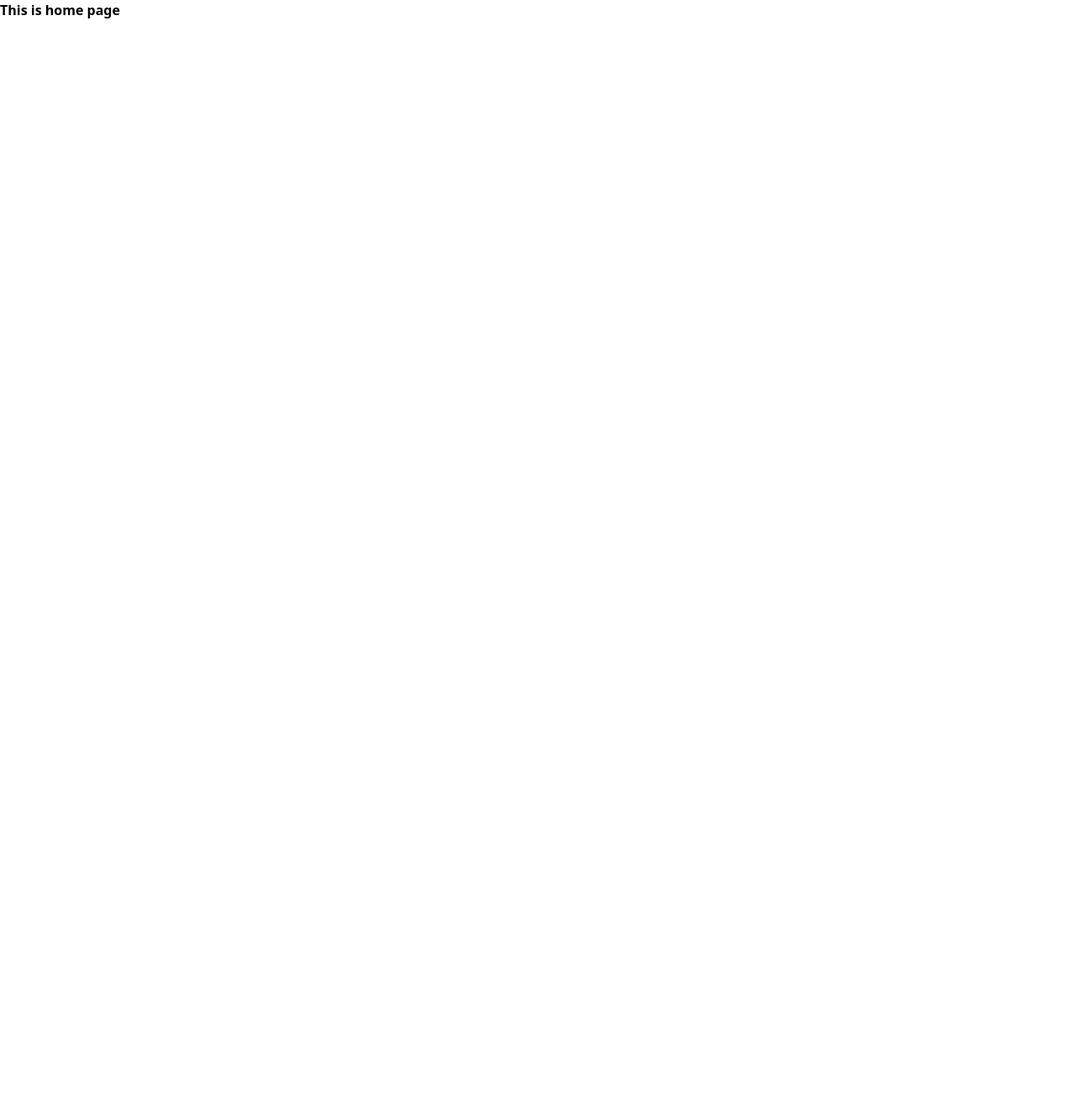
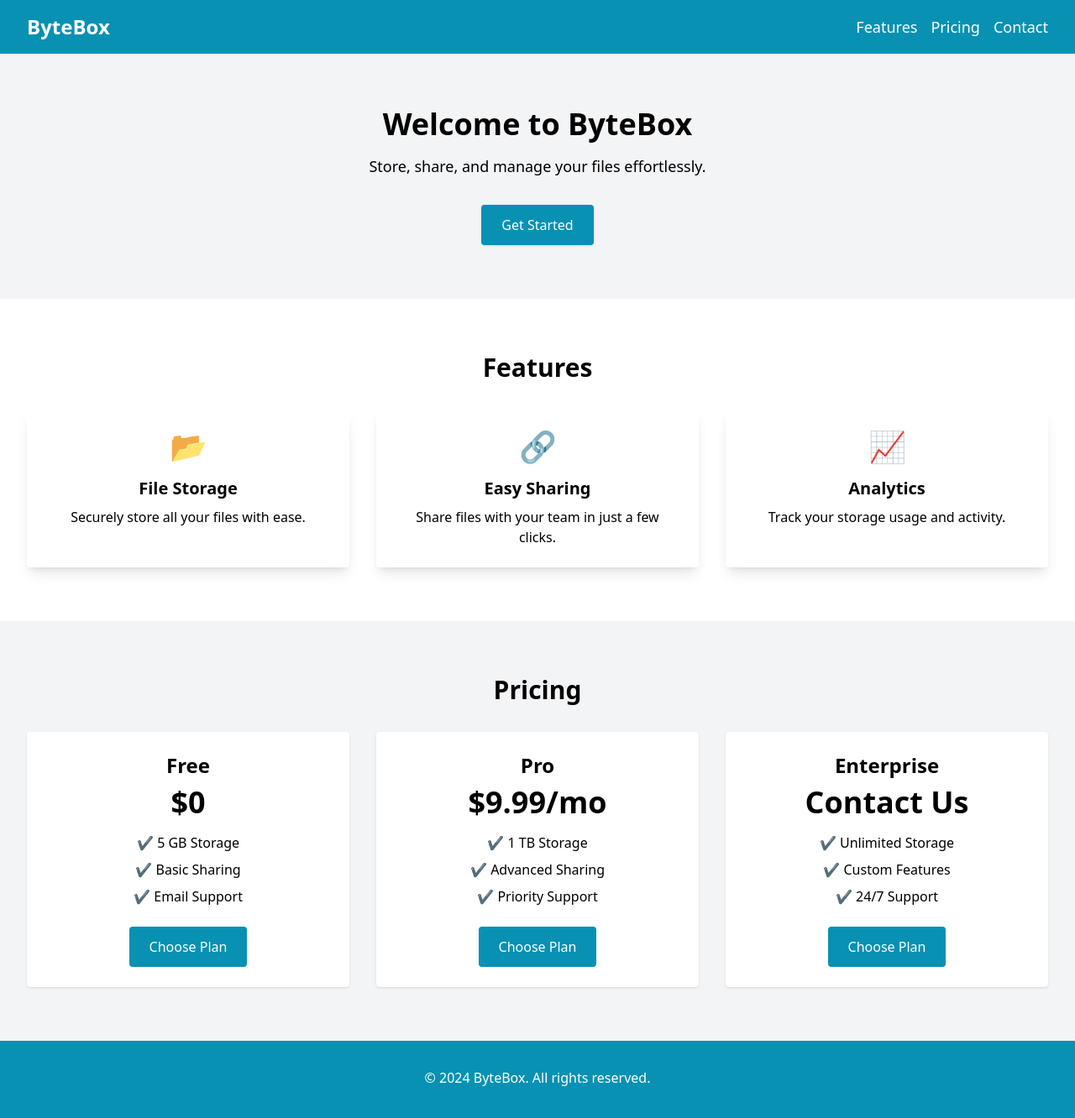
Before and after one commit to Bappy38/bytebox.dashboard, a React (Create React App) app: page / in a window 1280 px wide. Shown: the top 1332 px of the page at 84% size. Before the commit the page ends 800 px from the top, so only its background shows below. Built offline with nearby package versions, Linux system fonts and the light colour scheme.

Commit message:
Homepage Implemented

```diff
--- a/src/App.js
+++ b/src/App.js
@@ -3,7 +3,7 @@ import Home from './components/Home';
 
 function App() {
   return (
-    <div className='font-extrabold'>
+    <div>
       <Home/>
     </div>
   );
--- /dev/null
+++ b/src/components/FeatureCard.js
@@ -0,0 +1,11 @@
+const FeatureCard = ({ icon, title, description }) => {
+    return (
+        <div className="bg-white p-6 shadow-lg rounded text-center">
+            <div className="text-4xl mb-4">{icon}</div>
+            <h3 className="text-xl font-bold mb-2">{title}</h3>
+            <p>{description}</p>
+        </div>
+    )
+}
+
+  export default FeatureCard;
--- a/src/components/Home.js
+++ b/src/components/Home.js
@@ -1,11 +1,104 @@
+import FeatureCard from "./FeatureCard";
+import PricingCard from "./PricingCard";
 
 const Home = () => {
+    return (
+      <div className="font-sans">
 
-    return (
-        <div>
-            This is home page
-        </div>
-    )
-}
+        <header className="bg-cyan-600 text-white py-4 px-8">
+          <div className="container mx-auto flex justify-between items-center">
+            <h1 className="text-2xl font-bold">ByteBox</h1>
+            <nav>
+              <ul className="flex space-x-4 text-lg">
+                <li>
+                  <a href="#features" className="">
+                    Features
+                  </a>
+                </li>
+                <li>
+                  <a href="#pricing" className="">
+                    Pricing
+                  </a>
+                </li>
+                <li>
+                  <a href="#contact" className="">
+                    Contact
+                  </a>
+                </li>
+              </ul>
+            </nav>
+          </div>
+        </header>
 
-export default Home;
+        <section className="bg-gray-100 py-16">
+          <div className="container mx-auto text-center">
+            <h2 className="text-4xl font-bold mb-4">Welcome to ByteBox</h2>
+            <p className="text-lg mb-8">
+              Store, share, and manage your files effortlessly.
+            </p>
+            <button className="bg-cyan-600 text-white px-6 py-3 rounded shadow hover:bg-cyan-700">
+              Get Started
+            </button>
+          </div>
+        </section>
+
+        <section id="features" className="py-16">
+          <div className="container mx-auto text-center">
+            <h2 className="text-3xl font-bold mb-8">Features</h2>
+            <div className="grid grid-cols-1 md:grid-cols-3 gap-8 px-8">
+              <FeatureCard
+                icon="📂"
+                title="File Storage"
+                description="Securely store all your files with ease."
+              />
+              <FeatureCard
+                icon="🔗"
+                title="Easy Sharing"
+                description="Share files with your team in just a few clicks."
+              />
+              <FeatureCard
+                icon="📈"
+                title="Analytics"
+                description="Track your storage usage and activity."
+              />
+            </div>
+          </div>
+        </section>
+
+        <section id="pricing" className="bg-gray-100 py-16">
+          <div className="container mx-auto text-center">
+            <h2 className="text-3xl font-bold mb-8">Pricing</h2>
+            <div className="grid grid-cols-1 md:grid-cols-3 gap-8 px-8">
+              <PricingCard
+                plan="Free"
+                price="$0"
+                features={["5 GB Storage", "Basic Sharing", "Email Support"]}
+              />
+              <PricingCard
+                plan="Pro"
+                price="$9.99/mo"
+                features={["1 TB Storage", "Advanced Sharing", "Priority Support"]}
+              />
+              <PricingCard
+                plan="Enterprise"
+                price="Contact Us"
+                features={[
+                  "Unlimited Storage",
+                  "Custom Features",
+                  "24/7 Support",
+                ]}
+              />
+            </div>
+          </div>
+        </section>
+
+        <footer id="contact" className="bg-cyan-600 text-white py-8">
+          <div className="container mx-auto text-center">
+            <p className="mb-4">© 2024 ByteBox. All rights reserved.</p>
+          </div>
+        </footer>
+      </div>
+    );
+  };
+
+  export default Home;
--- /dev/null
+++ b/src/components/PricingCard.js
@@ -0,0 +1,21 @@
+
+const PricingCard = ({ plan, price, features }) => {
+    return (
+        <div className="bg-white p-6 shadow rounded">
+            <h3 className="text-2xl font-bold mb-2">{plan}</h3>
+            <p className="text-4xl font-bold mb-4">{price}</p>
+            <ul className="mb-6">
+                {features.map((feature, index) => (
+                <li key={index} className="mb-2">
+                    ✔️ {feature}
+                </li>
+                ))}
+            </ul>
+            <button className="bg-cyan-600 text-white px-6 py-3 rounded hover:bg-cyan-700">
+                Choose Plan
+            </button>
+        </div>
+    );
+}
+
+export default PricingCard;
```
Also changed, not shown: 1 other file (tests, documents, lock files or other folders).
